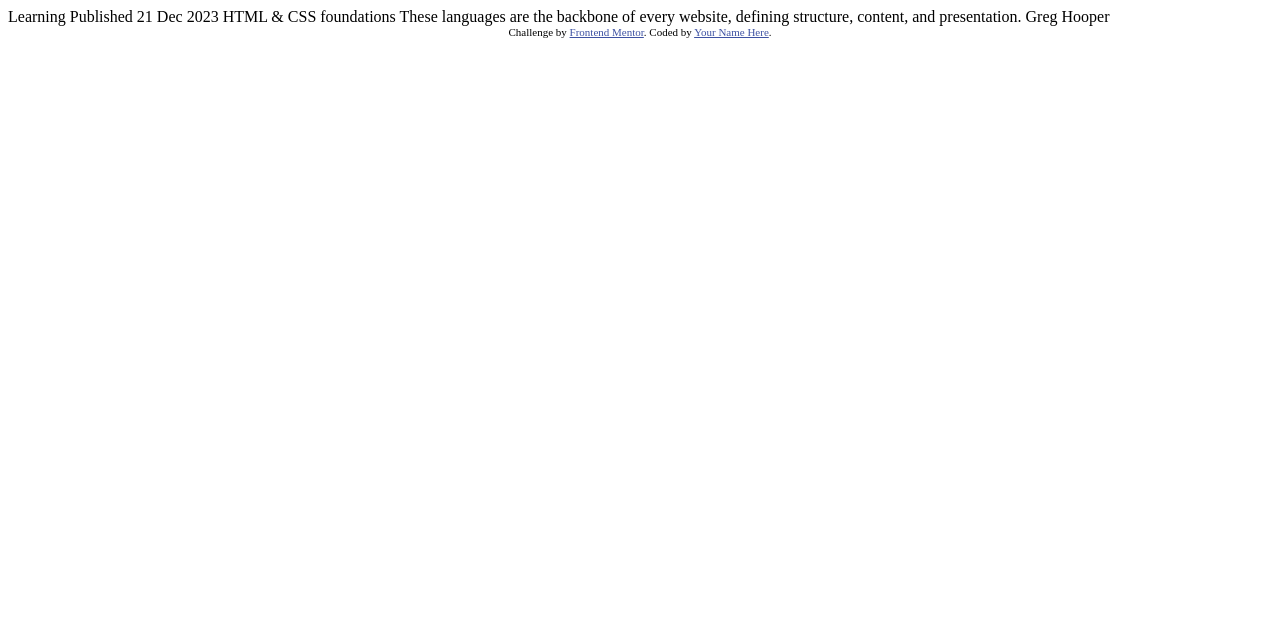
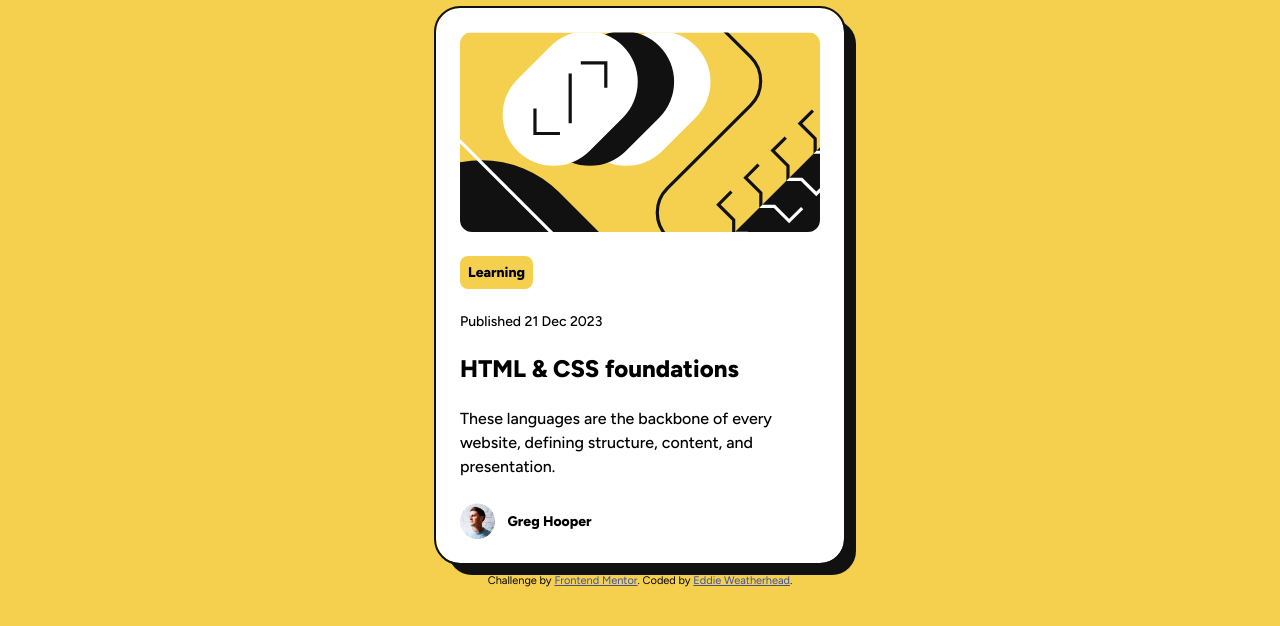
Before and after one commit to WeatherheadOnline/FrontEndMentor_Blog-preview-card-, a plain HTML site: page index.html in a window 1280 px wide. Drawn offline with Linux system fonts and the light colour scheme.

Commit message:
Basic layout of card (need to tweak spacing between text elements

```diff
--- a/index.html
+++ b/index.html
@@ -5,30 +5,33 @@
   <meta name="viewport" content="width=device-width, initial-scale=1.0"> <!-- displays site properly based on user's device -->
 
   <link rel="icon" type="image/png" sizes="32x32" href="./assets/images/favicon-32x32.png">
-
+  <link rel="stylesheet" type="text/css" href="styles.css" />
+  <link rel="preconnect" href="https://fonts.googleapis.com">
+  <link rel="preconnect" href="https://fonts.gstatic.com" crossorigin>
+  <link href="https://fonts.googleapis.com/css2?family=Figtree:ital,wght@0,300..900;1,300..900&display=swap" rel="stylesheet">
   <title>Frontend Mentor | Blog preview card</title>
 
-  <!-- Feel free to remove these styles or customise in your own stylesheet 👍 -->
-  <style>
-    .attribution { font-size: 11px; text-align: center; }
-    .attribution a { color: hsl(228, 45%, 44%); }
-  </style>
 </head>
 <body>
 
-  Learning
+  <main>
+    <article class="card">
+      <div class="card-image section"></div>
+      <div class="card-content section">
+        <p class="card-category text-preset-3-bold">Learning</p>
+        <p class="card-publish-date text-preset-3">Published 21 Dec 2023</p>
+        <h3 class="card-title text-preset-1">HTML & CSS foundations</h3>
+        <p class="card-description text-preset-2">These languages are the backbone of every website, defining structure, content, and presentation.</p>
+      </div>
+      <div class="card-author section">
+        <img src="assets/images/image-avatar.webp" alt="A profile image of the author" />
+        <p class="card-author-name text-preset-3-bold">Greg Hooper</p>
+      </div>
+    </article>
+  </main>
 
-  Published 21 Dec 2023
-
-  HTML & CSS foundations
-
-  These languages are the backbone of every website, defining structure, content, and presentation.
-
-  Greg Hooper
-
-  <div class="attribution">
-    Challenge by <a href="https://www.frontendmentor.io?ref=challenge" target="_blank">Frontend Mentor</a>.
-    Coded by <a href="#">Your Name Here</a>.
-  </div>
+  <footer>
+      <p class="attribution">Challenge by <a href="https://www.frontendmentor.io?ref=challenge" target="_blank">Frontend Mentor</a>. Coded by <a href="weatherheadonline.com">Eddie Weatherhead</a>.</p>
+  </footer>
 </body>
 </html>
--- /dev/null
+++ b/styles.css
@@ -0,0 +1,108 @@
+:root {
+    --yellow: #F4D04E;
+    --gray-950: #111111;
+    --gray-500: #6B6B6B;
+    --white: #FFFFFF;
+    --spacing300: 2.4rem;
+    --spacing150: 1.2rem;
+    --spacing100: 0.8rem;
+    --spacing50: 0.4rem;
+}
+
+html {
+    font-size: 10px;
+}
+
+body {
+    background-color: var(--yellow);
+    font-family: "Figtree", sans-serif;
+    font-optical-sizing: auto;
+    /* font weights "Medium"/500 & "Extra Bold"/800 */
+    font-style: normal;
+}
+
+article {
+    display: flex;
+    flex-direction: column;
+    gap: var(--spacing300);
+}
+
+.card {
+    background-color: var(--white);
+    border-radius: 2.4rem;
+    width: calc(38.4rem - var(--spacing300));  /* remove padding */
+    margin: 0 auto;
+    outline: calc(var(--spacing50)/2) solid var(--gray-950);
+    box-shadow: var(--spacing150) var(--spacing150) var(--gray-950);
+    padding: var(--spacing300);
+    letter-spacing: 0;
+}
+
+.card-image {
+    /* width: calc(100% - var(--spacing300) *2); */
+    width: 100%;
+  height: 20rem;
+  background-image: url(./assets/images/illustration-article.svg);
+  background-size: cover;
+  border-radius: 1.2rem;
+}
+.card-content {
+    display: flex;
+    flex-direction: column;
+    gap: var(--spacing300);
+}
+
+.card p, .card h3 {
+    margin: 0;
+}
+.card-category {
+    width: max-content;
+    background-color: var(--yellow);
+    padding: var(--spacing100);
+    border-radius: var(--spacing100);
+}
+.card-publish-date {
+
+}
+.card-title {
+
+}
+.card-description {
+
+}
+.card-author {
+    display: flex;
+    flex-direction: row;
+    gap: var(--spacing150);
+    align-items: center;
+}
+.card-author img {
+    height: calc(var(--spacing150)*3);
+    width: auto;
+}
+
+.card-author-name {
+
+}
+
+
+.text-preset-1 {
+    font-size: 2.4rem;
+    font-weight: 800;
+}
+.text-preset-2 {
+    font-size: 1.6rem;
+    font-weight: 500;
+    line-height: 150%;
+}
+.text-preset-3 {
+    font-size: 1.4rem;
+    font-weight: 500;
+}
+.text-preset-3-bold {
+    font-size: 1.4rem;
+    font-weight: 800;
+}
+
+.attribution { font-size: 11px; text-align: center; }
+.attribution a { color: #3e52a3; }
```
